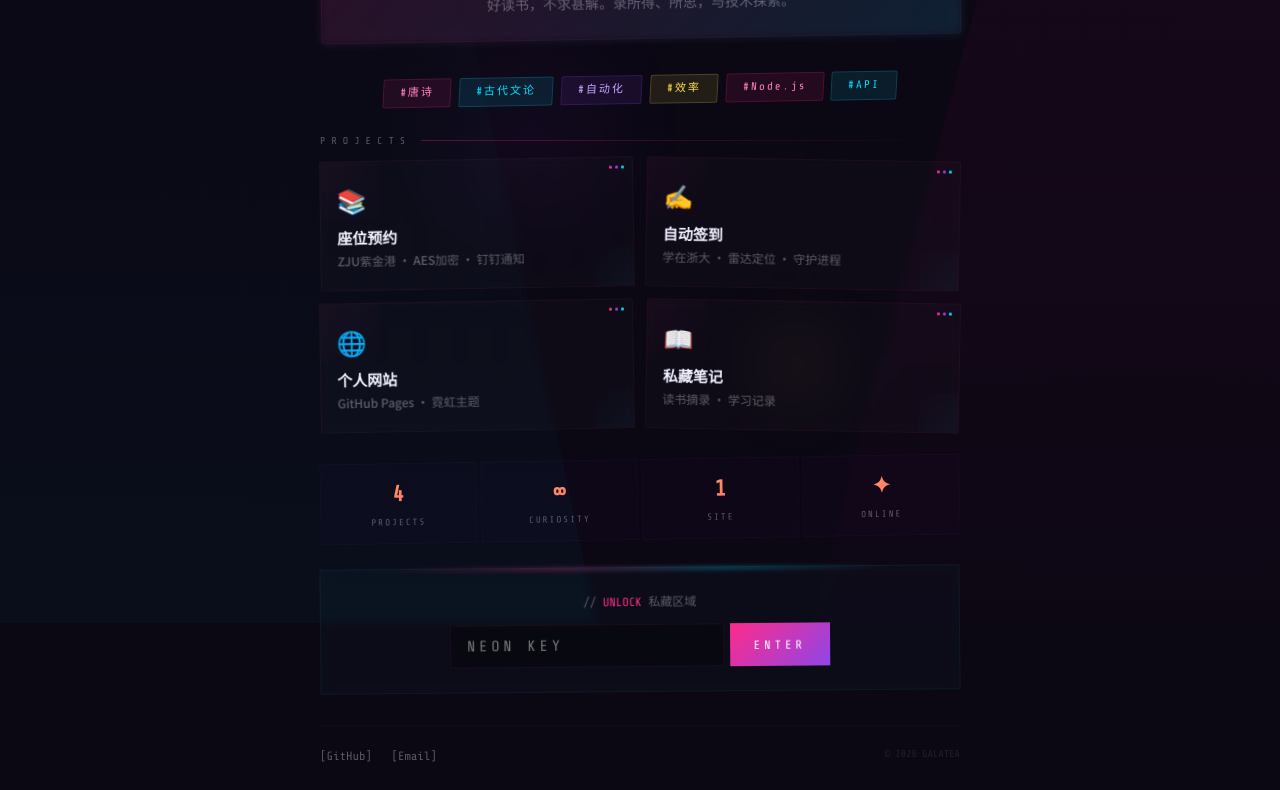
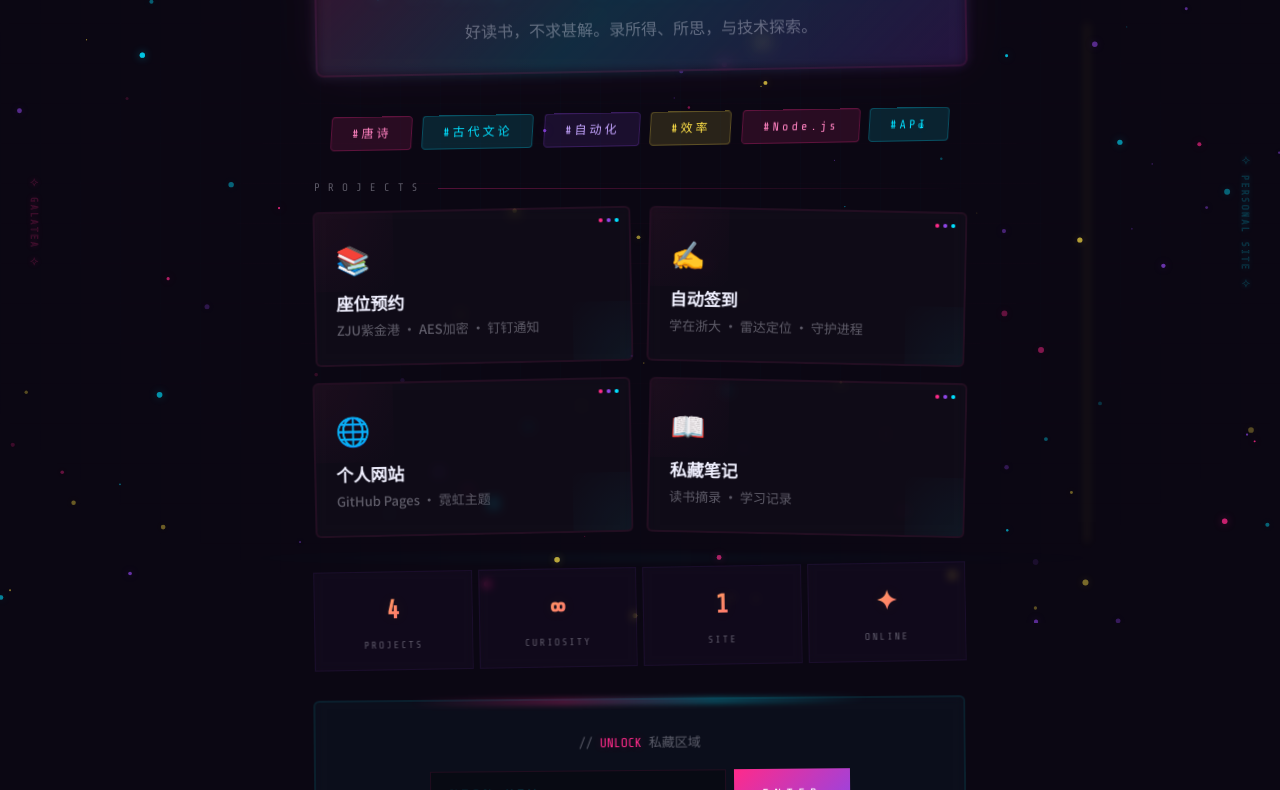
Before and after one commit to GalateaYe749/personal, a plain HTML site: page themes/cyberpunk.html in a window 1280 px wide. Shown: the part 177-967 px from the top of the page. Drawn offline with nearby package versions, Linux system fonts and the light colour scheme.

Commit message:
赛博霓虹终版：鼠标星尘+霓虹灯管+虚化背景+放大字号

```diff
--- a/themes/cyberpunk.html
+++ b/themes/cyberpunk.html
@@ -3,7 +3,7 @@
 <head>
   <meta charset="UTF-8" />
   <meta name="viewport" content="width=device-width, initial-scale=1.0" />
-  <title>Galatea · Spasmodic</title>
+  <title>Galatea · Neon City</title>
   <style>
     @import url('https://fonts.googleapis.com/css2?family=Noto+Sans+SC:wght@300;500;700;900&family=Share+Tech+Mono&display=swap');
 
@@ -29,73 +29,100 @@
       overflow-x: hidden;
     }
 
-    /* ===== Spasmodic Style BG ===== */
-    .bg-deco {
-      position: fixed; inset: 0; z-index: 0; pointer-events: none; overflow: hidden;
+    /* ===== 星尘粒子画布 ===== */
+    #particle-canvas {
+      position: fixed; inset: 0; z-index: 0; pointer-events: none;
     }
-    .bg-deco .slash-pink {
-      position: absolute; top: -10%; right: -10%;
-      width: 40%; height: 140%;
-      background: linear-gradient(180deg, rgba(255,42,138,0.06), transparent);
-      transform: skewX(-15deg);
+
+    /* ===== 虚化Spasmodic背景 ===== */
+    .bg {
+      position: fixed; inset: 0; z-index: -1;
+      background:
+        radial-gradient(ellipse 60% 60% at 30% 20%, rgba(255,42,138,0.07), transparent 60%),
+        radial-gradient(ellipse 70% 50% at 80% 70%, rgba(0,224,255,0.05), transparent 60%),
+        radial-gradient(circle 40% at 10% 80%, rgba(143,70,232,0.05), transparent 60%),
+        radial-gradient(circle 30% at 70% 10%, rgba(253,224,71,0.03), transparent 50%),
+        linear-gradient(135deg, #090510, #0b0713);
     }
-    .bg-deco .slash-cyan {
-      position: absolute; bottom: -10%; left: -10%;
-      width: 50%; height: 120%;
-      background: linear-gradient(0deg, rgba(0,224,255,0.04), transparent);
-      transform: skewX(12deg);
-    }
-    .bg-deco .blur-purple {
-      position: absolute; top: 20%; left: 30%;
-      width: 300px; height: 300px;
-      background: radial-gradient(circle, rgba(143,70,232,0.05), transparent 70%);
-    }
-    .bg-deco .blur-yellow {
-      position: absolute; bottom: 20%; right: 30%;
-      width: 200px; height: 200px;
-      background: radial-gradient(circle, rgba(253,224,71,0.03), transparent 70%);
-    }
-    .bg-deco .grid {
-      position: absolute; inset: 0;
+    .bg-grid {
+      position: fixed; inset: 0; z-index: 0; pointer-events: none;
       background-image:
         linear-gradient(rgba(255,42,138,0.02) 1px, transparent 1px),
         linear-gradient(90deg, rgba(0,224,255,0.02) 1px, transparent 1px);
       background-size: 40px 40px;
-      mask-image: radial-gradient(ellipse 80% 70% at 50% 50%, black, transparent 70%);
-      -webkit-mask-image: radial-gradient(ellipse 80% 70% at 50% 50%, black, transparent 70%);
+      mask-image: radial-gradient(ellipse 90% 80% at 50% 50%, black, transparent 70%);
+      -webkit-mask-image: radial-gradient(ellipse 90% 80% at 50% 50%, black, transparent 70%);
     }
 
-    .container { max-width: 680px; margin: 0 auto; padding: 48px 20px; position: relative; z-index: 1; }
+    /* ===== 霓虹装饰灯管 ===== */
+    .neon-tube {
+      position: fixed; z-index: 0; pointer-events: none;
+      background: linear-gradient(90deg, transparent, var(--color), transparent);
+      filter: blur(4px);
+      opacity: 0.3;
+      animation: flicker 6s linear infinite;
+    }
+    .neon-tube.t-pink { --color: var(--pink); top: 5%; left: 10%; width: 80%; height: 2px; animation-delay: 0s; }
+    .neon-tube.t-cyan { --color: var(--cyan); bottom: 8%; right: 10%; width: 75%; height: 2px; animation-delay: 2s; }
+    .neon-tube.t-purple { --color: var(--purple); top: 15%; left: -5%; width: 2px; height: 70%; animation-delay: 1.5s; }
+    .neon-tube.t-yellow { --color: var(--yellow); bottom: 10%; right: 15%; width: 2px; height: 65%; animation-delay: 3.2s; }
+    @keyframes flicker {
+      0%, 100% { opacity: 0.25; }
+      25% { opacity: 0.4; }
+      50% { opacity: 0.15; }
+      75% { opacity: 0.35; }
+    }
 
-    /* ===== 主标题 - Spasmodic 同款科技字 ===== */
+    /* ===== 侧栏霓虹标语 ===== */
+    .neon-sign {
+      position: fixed; z-index: 0; pointer-events: none;
+      font-family: "Share Tech Mono", monospace;
+      font-size: 10px; letter-spacing: 2px;
+      text-shadow: 0 0 6px var(--color);
+      color: transparent; -webkit-text-stroke: 0.5px var(--color);
+      writing-mode: vertical-rl;
+      opacity: 0.25;
+    }
+    .neon-sign.s-left { --color: var(--pink); left: 2%; top: 50%; transform: translateY(-50%); }
+    .neon-sign.s-right { --color: var(--cyan); right: 2%; top: 50%; transform: translateY(-50%); }
+
+    .container { max-width: 700px; margin: 0 auto; padding: 48px 24px; position: relative; z-index: 1; }
+
+    /* ===== 主标题 ===== */
     .hero {
-      margin-bottom: 36px;
+      margin-bottom: 40px;
       position: relative;
     }
     .hero .title-wrap {
       position: relative;
-      background: linear-gradient(135deg, rgba(255,42,138,0.04), rgba(143,70,232,0.04));
-      border: 1px solid rgba(255,42,138,0.08);
-      padding: 32px 24px 24px;
-      border-radius: 4px;
-      backdrop-filter: blur(6px);
+      background: linear-gradient(135deg, rgba(255,42,138,0.05), rgba(143,70,232,0.05));
+      border: 2px solid rgba(255,42,138,0.1);
+      padding: 40px 24px 28px;
+      border-radius: 8px;
+      backdrop-filter: blur(8px);
       transform: rotate(-1deg);
+      box-shadow: 0 0 40px rgba(255,42,138,0.05), 0 0 60px rgba(0,224,255,0.03);
     }
     .hero .title-wrap::before {
       content: "";
-      position: absolute; top: -2px; left: -2px; right: -2px; bottom: -2px;
-      border-radius: 4px;
-      background: linear-gradient(135deg, var(--pink), var(--cyan));
+      position: absolute; inset: -2px;
+      border-radius: 8px;
+      background: linear-gradient(135deg, var(--pink), var(--cyan), var(--purple));
       z-index: -1;
-      filter: blur(4px);
-      opacity: 0.1;
+      filter: blur(6px);
+      opacity: 0.12;
+      animation: breath 4s ease-in-out infinite;
+    }
+    @keyframes breath {
+      0%, 100% { opacity: 0.12; }
+      50% { opacity: 0.2; }
     }
     .hero .galatea {
-      font-size: 48px; font-weight: 900; letter-spacing: 20px;
+      font-size: 56px; font-weight: 900; letter-spacing: 22px;
       color: transparent;
-      background: linear-gradient(135deg, var(--pink), var(--light-pink), var(--cyan));
+      background: linear-gradient(135deg, var(--pink), var(--light-pink), var(--cyan), var(--purple));
       background-clip: text; -webkit-background-clip: text;
-      text-shadow: 0 0 24px rgba(255,42,138,0.1), 0 0 40px rgba(0,224,255,0.05);
+      text-shadow: 0 0 30px rgba(255,42,138,0.15), 0 0 50px rgba(0,224,255,0.08);
       text-align: center;
       transform: skewX(2deg);
       line-height: 1;
@@ -103,52 +130,52 @@
     }
     .hero .galatea::after {
       content: "GALATEA";
-      position: absolute; left: 0; top: 2px;
+      position: absolute; left: 0; top: 3px;
       background: linear-gradient(135deg, var(--cyan), var(--purple));
       background-clip: text; -webkit-background-clip: text;
       color: transparent;
       z-index: -1;
-      filter: blur(3px);
-      opacity: 0.7;
+      filter: blur(5px);
+      opacity: 0.6;
     }
     .hero .sub {
       font-family: "Share Tech Mono", monospace;
-      font-size: 11px; letter-spacing: 8px; color: var(--cyan);
-      text-align: center; margin-top: 8px;
+      font-size: 13px; letter-spacing: 10px; color: var(--cyan);
+      text-align: center; margin-top: 12px;
       transform: skewX(2deg);
-      text-shadow: 0 0 12px rgba(0,224,255,0.3);
+      text-shadow: 0 0 15px rgba(0,224,255,0.4);
     }
     .hero .desc {
-      text-align: center; font-size: 14px; color: var(--dim);
+      text-align: center; font-size: 16px; color: var(--dim);
       margin-top: 12px; transform: skewX(2deg);
     }
 
     /* ===== 标签条 ===== */
     .tags {
-      display: flex; flex-wrap: wrap; gap: 8px; justify-content: center;
-      margin: 28px 0; transform: rotate(-1deg);
+      display: flex; flex-wrap: wrap; gap: 10px; justify-content: center;
+      margin: 32px 0; transform: rotate(-1deg);
     }
     .tags .tag {
-      padding: 4px 16px;
-      border-radius: 2px;
+      padding: 6px 20px;
+      border-radius: 4px;
       font-family: "Share Tech Mono", monospace;
-      font-size: 11px; letter-spacing: 2px;
+      font-size: 12px; letter-spacing: 3px;
       text-decoration: none;
       transform: skewX(-4deg);
       transition: all 0.2s;
     }
     .tags .tag:hover { filter: brightness(1.4); }
-    .tag-pink { background: rgba(255,42,138,0.1); border: 1px solid rgba(255,42,138,0.2); color: var(--light-pink); }
-    .tag-cyan { background: rgba(0,224,255,0.1); border: 1px solid rgba(0,224,255,0.2); color: var(--cyan); }
-    .tag-purple { background: rgba(143,70,232,0.1); border: 1px solid rgba(143,70,232,0.2); color: #c4a5ff; }
-    .tag-yellow { background: rgba(253,224,71,0.1); border: 1px solid rgba(253,224,71,0.2); color: var(--yellow); }
+    .tag-pink { background: rgba(255,42,138,0.12); border: 1px solid rgba(255,42,138,0.25); color: var(--light-pink); }
+    .tag-cyan { background: rgba(0,224,255,0.12); border: 1px solid rgba(0,224,255,0.25); color: var(--cyan); }
+    .tag-purple { background: rgba(143,70,232,0.12); border: 1px solid rgba(143,70,232,0.25); color: #c4a5ff; }
+    .tag-yellow { background: rgba(253,224,71,0.12); border: 1px solid rgba(253,224,71,0.25); color: var(--yellow); }
 
-    /* ===== 项目卡片 - 玻璃错位 ===== */
+    /* ===== 项目卡片 ===== */
     .sec-title {
       font-family: "Share Tech Mono", monospace;
-      font-size: 10px; letter-spacing: 6px;
-      color: var(--dim); margin-bottom: 10px;
-      display: flex; align-items: center; gap: 10px;
+      font-size: 11px; letter-spacing: 8px;
+      color: var(--dim); margin-bottom: 12px;
+      display: flex; align-items: center; gap: 12px;
     }
     .sec-title::after {
       content: ""; flex: 1; height: 1px;
@@ -156,49 +183,50 @@
     }
 
     .card-grid {
-      display: grid; grid-template-columns: 1fr 1fr; gap: 12px; margin-bottom: 28px;
+      display: grid; grid-template-columns: 1fr 1fr; gap: 16px; margin-bottom: 32px;
     }
     .card {
-      padding: 18px 16px;
-      background: rgba(255,255,255,0.01);
-      border: 1px solid rgba(255,42,138,0.06);
-      border-radius: 2px;
+      padding: 22px 20px;
+      background: rgba(255,255,255,0.015);
+      border: 2px solid rgba(255,42,138,0.08);
+      border-radius: 6px;
       text-decoration: none; color: inherit;
       position: relative;
       transition: all 0.3s;
-      backdrop-filter: blur(4px);
+      backdrop-filter: blur(6px);
       overflow: hidden;
     }
     .card:hover {
-      border-color: rgba(0,224,255,0.2);
-      transform: translateY(-4px);
+      border-color: rgba(0,224,255,0.25);
+      transform: translateY(-6px);
+      box-shadow: 0 0 30px rgba(0,224,255,0.08);
     }
-    .card:nth-child(odd) { transform: rotate(-1deg); }
-    .card:nth-child(even) { transform: rotate(1deg); }
-    .card:hover:nth-child(odd), .card:hover:nth-child(even) { transform: rotate(0deg) translateY(-4px); }
+    .card:nth-child(odd) { transform: rotate(-1.2deg); }
+    .card:nth-child(even) { transform: rotate(1.2deg); }
+    .card:hover:nth-child(odd), .card:hover:nth-child(even) { transform: rotate(0deg) translateY(-6px); }
 
     .card::before {
       content: "";
-      position: absolute; top: -1px; left: -1px;
-      width: 60px; height: 60px;
-      background: radial-gradient(circle at top left, rgba(255,42,138,0.04), transparent);
+      position: absolute; top: -2px; left: -2px;
+      width: 80px; height: 80px;
+      background: radial-gradient(circle at top left, rgba(255,42,138,0.05), transparent);
     }
     .card::after {
       content: "";
-      position: absolute; bottom: -1px; right: -1px;
-      width: 40px; height: 40px;
-      background: radial-gradient(circle at bottom right, rgba(0,224,255,0.04), transparent);
+      position: absolute; bottom: -2px; right: -2px;
+      width: 60px; height: 60px;
+      background: radial-gradient(circle at bottom right, rgba(0,224,255,0.05), transparent);
     }
 
-    .card .icon { font-size: 24px; margin-bottom: 4px; }
-    .card .name { font-size: 15px; font-weight: 600; }
-    .card .desc { font-size: 12px; color: var(--dim); margin-top: 1px; }
+    .card .icon { font-size: 28px; margin-bottom: 6px; }
+    .card .name { font-size: 17px; font-weight: 600; }
+    .card .desc { font-size: 13px; color: var(--dim); margin-top: 2px; }
     .card .dots {
-      position: absolute; top: 8px; right: 8px;
-      display: flex; gap: 3px;
+      position: absolute; top: 10px; right: 10px;
+      display: flex; gap: 4px;
     }
     .card .dots span {
-      width: 3px; height: 3px; border-radius: 50%;
+      width: 4px; height: 4px; border-radius: 50%;
     }
     .card .dots span:nth-child(1) { background: var(--pink); }
     .card .dots span:nth-child(2) { background: var(--purple); }
@@ -206,103 +234,114 @@
 
     /* ===== 统计条 ===== */
     .stats {
-      display: grid; grid-template-columns: repeat(4, 1fr); gap: 4px;
-      margin-bottom: 28px;
+      display: grid; grid-template-columns: repeat(4, 1fr); gap: 6px;
+      margin-bottom: 32px;
       transform: rotate(-1deg);
     }
     .stats .s {
-      padding: 12px 4px; text-align: center;
-      border: 1px solid rgba(143,70,232,0.06);
-      background: rgba(143,70,232,0.02);
+      padding: 16px 8px; text-align: center;
+      border: 1px solid rgba(143,70,232,0.08);
+      background: rgba(143,70,232,0.03);
+      backdrop-filter: blur(4px);
     }
     .stats .s .num {
       font-family: "Share Tech Mono", monospace;
-      font-size: 22px; font-weight: 700;
+      font-size: 26px; font-weight: 700;
       background: linear-gradient(135deg, var(--yellow), var(--pink));
       background-clip: text; -webkit-background-clip: text; color: transparent;
-      text-shadow: 0 0 12px rgba(253,224,71,0.05);
+      text-shadow: 0 0 15px rgba(253,224,71,0.08);
     }
     .stats .s .lbl {
-      font-size: 9px; color: var(--dim);
+      font-size: 10px; color: var(--dim);
       font-family: "Share Tech Mono", monospace;
-      letter-spacing: 2px; margin-top: 2px;
+      letter-spacing: 2px; margin-top: 4px;
     }
 
     /* ===== 密码门 ===== */
     .door {
-      margin-top: 16px;
-      border: 1px solid rgba(0,224,255,0.06);
-      background: rgba(0,224,255,0.02);
-      padding: 24px 20px; text-align: center;
+      margin-top: 20px;
+      border: 2px solid rgba(0,224,255,0.08);
+      background: rgba(0,224,255,0.03);
+      padding: 32px 24px; text-align: center;
       position: relative;
       transform: rotate(-0.5deg);
-      backdrop-filter: blur(4px);
+      backdrop-filter: blur(6px);
+      border-radius: 6px;
     }
     .door .glow-bar {
-      position: absolute; top: 0; left: 10%; width: 80%; height: 1px;
+      position: absolute; top: 0; left: 15%; width: 70%; height: 2px;
       background: linear-gradient(90deg, transparent, var(--pink), var(--cyan), transparent);
-      filter: blur(2px);
+      filter: blur(3px);
     }
     .door .hint {
       font-family: "Share Tech Mono", monospace;
-      font-size: 12px; color: var(--dim); margin-bottom: 12px;
+      font-size: 13px; color: var(--dim); margin-bottom: 16px;
     }
-    .door .hint span { color: var(--pink); }
-    .key-box { display: flex; gap: 6px; max-width: 380px; margin: 0 auto; }
+    .door .hint span { color: var(--pink); text-shadow: 0 0 8px rgba(255,42,138,0.2); }
+    .key-box { display: flex; gap: 8px; max-width: 420px; margin: 0 auto; }
     .key-box input {
-      flex: 1; padding: 12px 16px;
+      flex: 1; padding: 14px 18px;
       background: rgba(0,0,0,0.3);
-      border: 1px solid rgba(255,42,138,0.08);
-      color: var(--cyan); font-size: 15px; outline: none;
+      border: 1px solid rgba(255,42,138,0.1);
+      color: var(--cyan); font-size: 17px; outline: none;
       font-family: "Share Tech Mono", monospace;
-      letter-spacing: 4px;
+      letter-spacing: 6px;
     }
-    .key-box input:focus { border-color: var(--cyan); box-shadow: 0 0 14px rgba(0,224,255,0.1); }
+    .key-box input:focus { border-color: var(--cyan); box-shadow: 0 0 18px rgba(0,224,255,0.12); }
+    .key-box input::placeholder { color: rgba(0,224,255,0.15); letter-spacing: 2px; }
     .key-box button {
-      padding: 12px 24px;
+      padding: 14px 28px;
       background: linear-gradient(135deg, var(--pink), var(--purple));
       color: #fff; border: none; cursor: pointer;
       font-family: "Share Tech Mono", monospace;
-      font-size: 12px; letter-spacing: 4px;
+      font-size: 13px; letter-spacing: 5px;
       transition: all 0.2s;
     }
-    .key-box button:hover { filter: brightness(1.3); box-shadow: 0 0 16px rgba(255,42,138,0.1); }
-    .key-err { font-family: "Share Tech Mono", monospace; font-size: 11px; color: var(--pink); display: none; margin-top: 6px; }
+    .key-box button:hover { filter: brightness(1.3); box-shadow: 0 0 20px rgba(255,42,138,0.12); }
+    .key-err { font-family: "Share Tech Mono", monospace; font-size: 12px; color: var(--pink); display: none; margin-top: 8px; }
 
     /* ===== Footer ===== */
     .foot {
-      margin-top: 32px; padding-top: 14px;
+      margin-top: 36px; padding-top: 16px;
       display: flex; justify-content: space-between; align-items: center;
       border-top: 1px solid rgba(255,255,255,0.02);
     }
     .foot a {
       color: var(--dim); text-decoration: none;
       font-family: "Share Tech Mono", monospace;
-      font-size: 12px; margin-right: 16px; transition: color 0.2s;
+      font-size: 13px; margin-right: 20px; transition: color 0.2s;
     }
     .foot a:hover { color: var(--cyan); }
     .foot .cp {
       font-family: "Share Tech Mono", monospace;
-      font-size: 10px; color: rgba(240,240,255,0.1);
+      font-size: 11px; color: rgba(240,240,255,0.08);
     }
 
     @media (max-width: 520px) {
-      .container { padding: 32px 14px; }
-      .hero .galatea { font-size: 30px; letter-spacing: 8px; }
+      .container { padding: 32px 16px; }
+      .hero .galatea { font-size: 34px; letter-spacing: 8px; }
       .card-grid { grid-template-columns: 1fr; }
       .stats { grid-template-columns: 1fr 1fr; }
+      .neon-sign { display: none; }
+      .neon-tube { display: none; }
     }
   </style>
 </head>
 <body>
 
-<div class="bg-deco">
-  <div class="slash-pink"></div>
-  <div class="slash-cyan"></div>
-  <div class="blur-purple"></div>
-  <div class="blur-yellow"></div>
-  <div class="grid"></div>
-</div>
+<canvas id="particle-canvas"></canvas>
+<div class="bg"></div>
+<div class="bg-grid"></div>
+
+<!-- 霓虹灯管装饰 -->
+<div class="neon-tube t-pink"></div>
+<div class="neon-tube t-cyan"></div>
+<div class="neon-tube t-purple"></div>
+<div class="neon-tube t-yellow"></div>
+
+<!-- 侧栏霓虹标语 -->
+<div class="neon-sign s-left">✦ GALATEA ✦</div>
+<div class="neon-sign s-right">✦ PERSONAL SITE ✦</div>
 
 <div class="container">
 
@@ -383,6 +422,99 @@
 </div>
 
 <script>
+// ===== 鼠标跟随星尘粒子 =====
+const canvas = document.getElementById('particle-canvas');
+const ctx = canvas.getContext('2d');
+
+canvas.width = window.innerWidth;
+canvas.height = window.innerHeight;
+
+const particles = [];
+const particleCount = 120;
+let mouse = { x: null, y: null };
+
+class Particle {
+  constructor() {
+    this.x = Math.random() * canvas.width;
+    this.y = Math.random() * canvas.height;
+    this.vx = (Math.random() - 0.5) * 0.8;
+    this.vy = (Math.random() - 0.5) * 0.8;
+    this.size = Math.random() * 2.5 + 0.5;
+    this.opacity = Math.random() * 0.7 + 0.2;
+    // 随机颜色
+    this.color = [
+      'rgba(255,42,138, ' + (Math.random() * 0.6 + 0.2) + ')',
+      'rgba(0,224,255, ' + (Math.random() * 0.6 + 0.2) + ')',
+      'rgba(253,224,71, ' + (Math.random() * 0.6 + 0.2) + ')',
+      'rgba(143,70,232, ' + (Math.random() * 0.6 + 0.2) + ')'
+    ][Math.floor(Math.random() * 4)];
+  }
+  update() {
+    this.x += this.vx;
+    this.y += this.vy;
+
+    // 边界反弹
+    if (this.x < 0 || this.x > canvas.width) this.vx *= -1;
+    if (this.y < 0 || this.y > canvas.height) this.vy *= -1;
+
+    // 鼠标引力
+    if (mouse.x != null && mouse.y != null) {
+      const dx = mouse.x - this.x;
+      const dy = mouse.y - this.y;
+      const dist = Math.sqrt(dx * dx + dy * dy);
+      if (dist < 120) {
+        const force = (120 - dist) / 120;
+        this.x += dx * force * 0.03;
+        this.y += dy * force * 0.03;
+        this.opacity = Math.min(1, this.opacity + 0.05);
+      } else {
+        this.opacity -= 0.01;
+        if (this.opacity < 0.2) this.opacity = 0.2;
+      }
+    }
+  }
+  draw() {
+    ctx.globalAlpha = this.opacity;
+    ctx.fillStyle = this.color;
+    ctx.beginPath();
+    ctx.arc(this.x, this.y, this.size, 0, Math.PI * 2);
+    ctx.fill();
+    // 发光效果
+    ctx.shadowBlur = 8;
+    ctx.shadowColor = this.color;
+    ctx.fill();
+    ctx.shadowBlur = 0;
+  }
+}
+
+// 初始化粒子
+for (let i = 0; i < particleCount; i++) {
+  particles.push(new Particle());
+}
+
+// 动画循环
+function animate() {
+  ctx.clearRect(0, 0, canvas.width, canvas.height);
+  particles.forEach(p => {
+    p.update();
+    p.draw();
+  });
+  requestAnimationFrame(animate);
+}
+animate();
+
+// 鼠标移动事件
+window.addEventListener('mousemove', (e) => {
+  mouse.x = e.clientX;
+  mouse.y = e.clientY;
+});
+// 窗口大小变化
+window.addEventListener('resize', () => {
+  canvas.width = window.innerWidth;
+  canvas.height = window.innerHeight;
+});
+
+// 密码解锁
 async function unlock() {
   const input = document.getElementById("k").value;
   const hash = Array.from(new Uint8Array(
```
